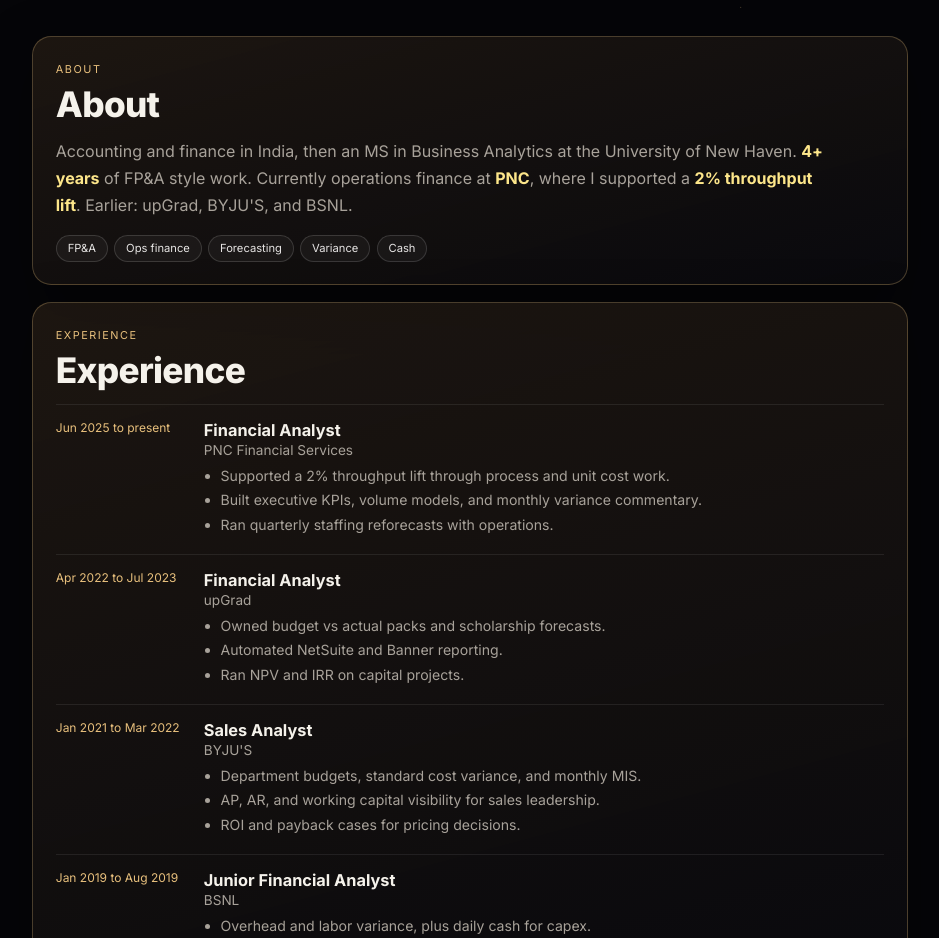
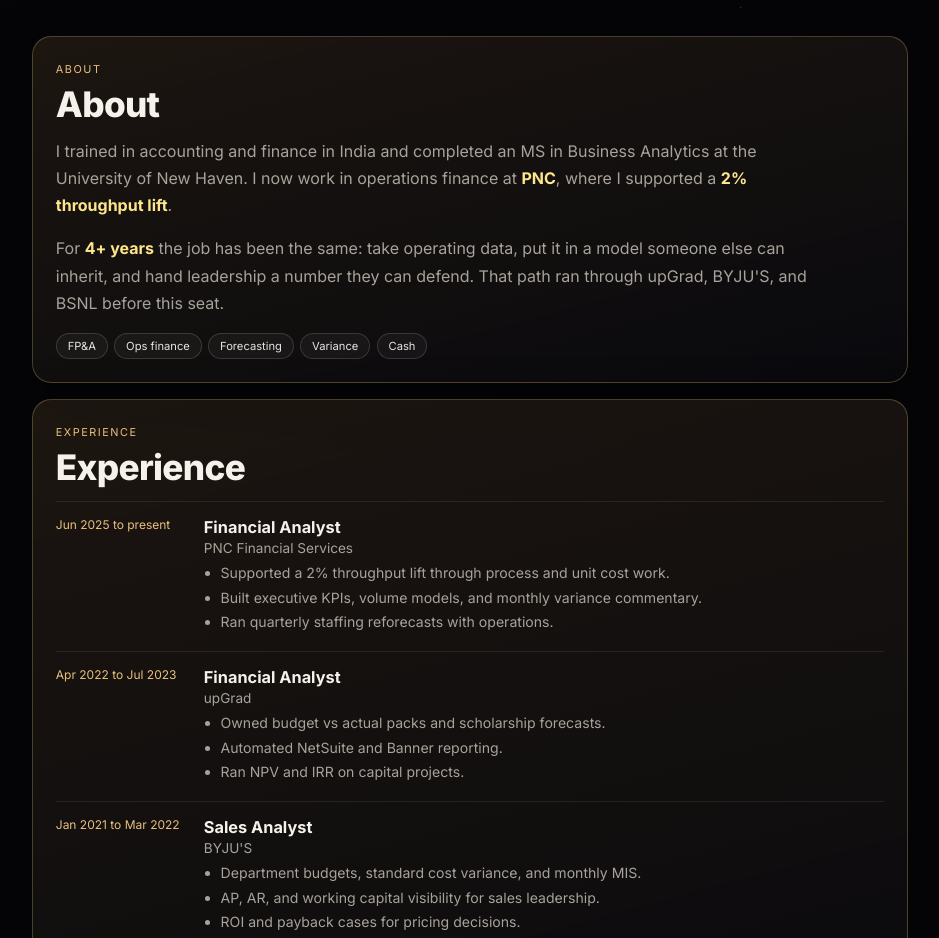
Before and after one commit to saisiri-bandaru/cinematic-portfolio, a plain HTML site: page index.html in a window 1280 px wide. Shown: the part 780-1718 px from the top of the page, without its empty margins (170-1109 px from the left). Drawn offline with Linux system fonts and the light colour scheme.

Commit message:
Rewrite About so it reads as a bio, not a resume scan

```diff
--- a/index.html
+++ b/index.html
@@ -114,7 +114,8 @@
         <article class="card" id="about">
           <div class="kicker">About</div>
           <h2>About</h2>
-          <p>Accounting and finance in India, then an MS in Business Analytics at the University of New Haven. <span class="hi">4+ years</span> of FP&A style work. Currently operations finance at <span class="hi">PNC</span>, where I supported a <span class="hi">2% throughput lift</span>. Earlier: upGrad, BYJU'S, and BSNL.</p>
+          <p>I trained in accounting and finance in India and completed an MS in Business Analytics at the University of New Haven. I now work in operations finance at <span class="hi">PNC</span>, where I supported a <span class="hi">2% throughput lift</span>.</p>
+          <p>For <span class="hi">4+ years</span> the job has been the same: take operating data, put it in a model someone else can inherit, and hand leadership a number they can defend. That path ran through upGrad, BYJU'S, and BSNL before this seat.</p>
           <div class="chips"><span class="chip">FP&A</span><span class="chip">Ops finance</span><span class="chip">Forecasting</span><span class="chip">Variance</span><span class="chip">Cash</span></div>
         </article>
         <article class="card" id="experience">
```
